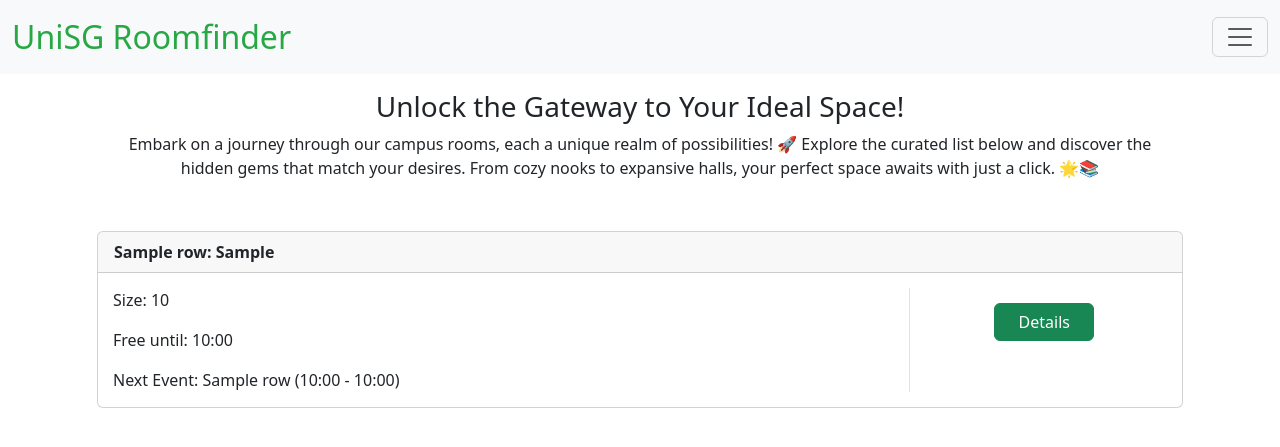
After one commit to Code2703/FCS_roomfinder, a Flask app: template templates/allRooms.html in a window 1280 px wide. The commit adds this page. Shown: the top 447 px of the page. Run offline with Flask 3, Linux system fonts and the light colour scheme; the template is opened without the code that fills it: most values are stand-ins (such as "Sample title", 1, 10 or a date in 2020); parts of the project's set-up code (start-up, migrations or seed data) failed here and were passed over.

Commit message:
added a page allRooms and removed unnecessary stuff from the navbar

```diff
--- /dev/null
+++ b/templates/allRooms.html
@@ -0,0 +1,81 @@
+{% extends 'layout.html' %}
+
+{% block title %}
+Room-Details
+{% endblock %}
+
+<!-- START ADDING YOUR CONTENT HERE -->
+{% block main %}
+
+<!-- Section: Welcome and Introduction -->
+<div class="container text-center" style="padding: 20px;">
+    <h3>Unlock the Gateway to Your Ideal Space!</h3>
+    <p>Embark on a journey through our campus rooms, each a unique realm of possibilities! 🚀
+        Explore the curated list below and discover the hidden gems that match your desires. From cozy nooks to expansive halls,
+        your perfect space awaits with just a click. 🌟📚</p>
+</div>
+
+{% for index, row in rooms_df.iterrows() %}
+    <div class="card" style="margin: 15px;">
+        <!-- Card Header: Display room name and number -->
+        <div class="card-header" style="font-weight: bold;">
+            {{ row['infoUrlText'] if row['infoUrlText'] == 'Group meeting room' else row['name'] }}: {{ row['room_nr'] }}
+        </div>
+
+        <!-- Card Body: Display room details and availability information -->
+        <div class="card-body d-flex flex-column justify-content-between" style="padding: 15px;">
+            <div class="row">
+
+                <!-- Column 3: Display room size, free until, and next event information -->
+                <div class="col border-end border-gray" style="text-align: left;">
+                    <p class="card-text">
+                        <!-- Column 2: Display number of seats or room size -->
+                        {% if row['seats'] == None %}
+                            Size: -
+                        {% else %}
+                            Size: {{ row['seats'] }}
+                        {% endif %}
+                    </p>
+                    <p class="card-text">
+                        {% if row['start_time'].strftime('%Y-%m-%d %H:%M:%S') != '1970-01-01 00:00:00' %}
+                            Free until: {{ row['start_time'].strftime('%H:%M') }}
+                        {% endif %}
+                    </p>
+                    <p class="card-text">
+                        {% if row['infoUrlText'] != 'Group meeting room'%}
+                            {% if row['start_time'].strftime('%Y-%m-%d %H:%M:%S') != '1970-01-01 00:00:00' %}
+                                Next Event: {{ row['subject'] }} ({{ row['start_time'].strftime('%H:%M') }} - {{ row['end_time'].strftime('%H:%M') }})
+                            {% else %}
+                                {{ row['subject'] }}
+                            {% endif %}
+                        {% else %}
+                            <p>Unfortunately, we aren't able to share availability data for group meeting rooms at the moment. Please use the "Reserve" button
+                                to view availability and reserve group meeting rooms. Click on "Details" to access the map.
+                            </p>
+                        {% endif %}
+                    </p>
+                </div>
+
+                <!-- Column 1: Display room name and provide details button -->
+                <div class="col-md-3 text-center d-flex flex-column align-items-center">
+                    <p class="card-text" style="padding-bottom: 10px;">
+                        <!-- Column 5: More Details Button -->
+                        {% if row['infoUrlText'] != 'Group meeting room'%}
+                            <button class="btn btn-success" type="button" onclick="redirectToRoomDetails('{{ row['room_nr'] }}')" style="width: 100px; margin-top: 15px;">Details</button>
+                        {% else %}
+                            <div>
+                                <button class="btn btn-success" type="button" onclick="redirectToRoomDetails('{{ row['room_nr'] }}')" style="width: 100px;">Details</button>
+                            </div>
+                            <div>
+                                <a href="https://apps.unisg.ch/gmr/#" class="btn btn-outline-success" style="width: 100px; margin-top: 10px;">Reserve</a>
+                            </div>
+                        {% endif %}
+                    </p>
+                </div>
+            </div>
+        </div>
+    </div>
+{% endfor %}
+
+
+{% endblock %}
--- a/templates/layout.html
+++ b/templates/layout.html
@@ -38,13 +38,7 @@
                       <a class="nav-link" aria-current="page" href="/">The Roomfinder</a>
                     </li>
                     <li class="nav-item">
-                        <a class="nav-link" aria-current="page" href="/apology">The Rooms</a>
-                      </li>
-                    <li class="nav-item">
-                      <a class="nav-link" href="#">How it works</a>
-                    </li>
-                      <li class="nav-item"><a class="nav-link" href="/register">Register</a></li>
-                      <li class="nav-item"><a class="nav-link" href="/login">Log In</a></li>
+                      <a class="nav-link" aria-current="page" href="/allRooms">The Rooms</a>
                     </li>
                   </ul>
                 </div>
```
